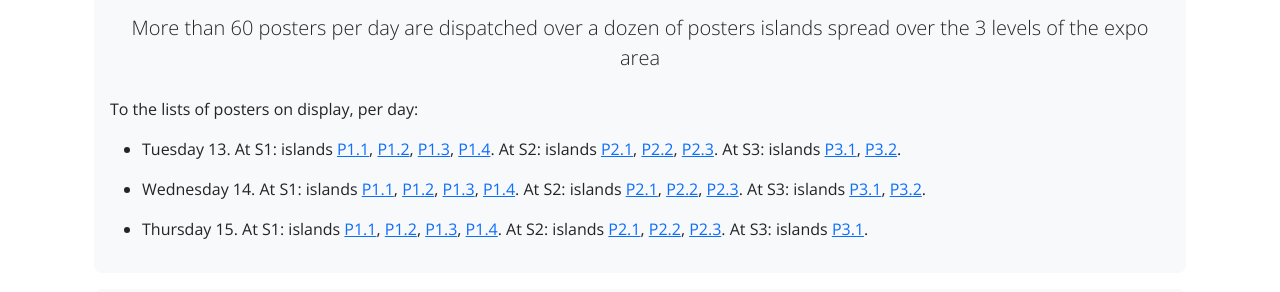
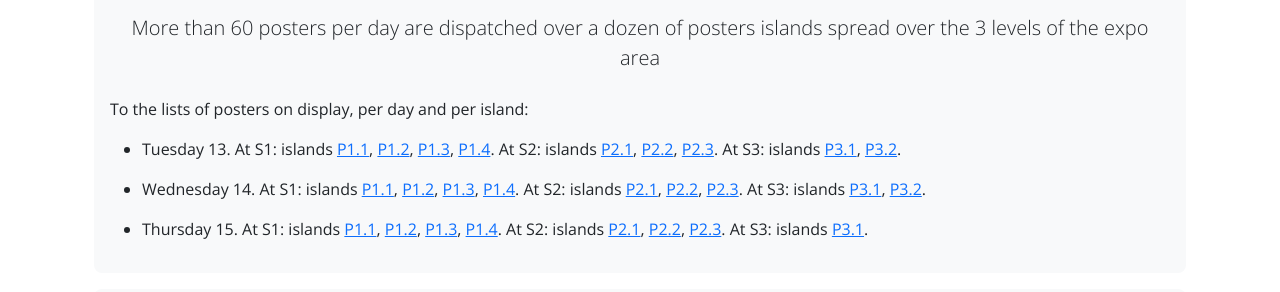
Before and after one commit to riscv-europe/summit-website-development, a Jekyll site: the page built from summit/2025/posters.md, in a window 1280 px wide and 900 px high, scrolled down 634 px. Shown: the part 162-454 px from the top of the window. Built offline with Jekyll 4.4.1, drawn with Linux system fonts in a browser that asks for light colours.

Commit message:
Fix: improve wording.

```diff
--- a/summit/2025/posters.md
+++ b/summit/2025/posters.md
@@ -51,7 +51,7 @@ At the conference:
 	id = "summary"
 %}
 
-To the lists of posters on display, per day:
+To the lists of posters on display, per day and per island:
 
 {% assign day = "Tue" %}
 {% assign dayLong = "Tuesday 13" %}
```
